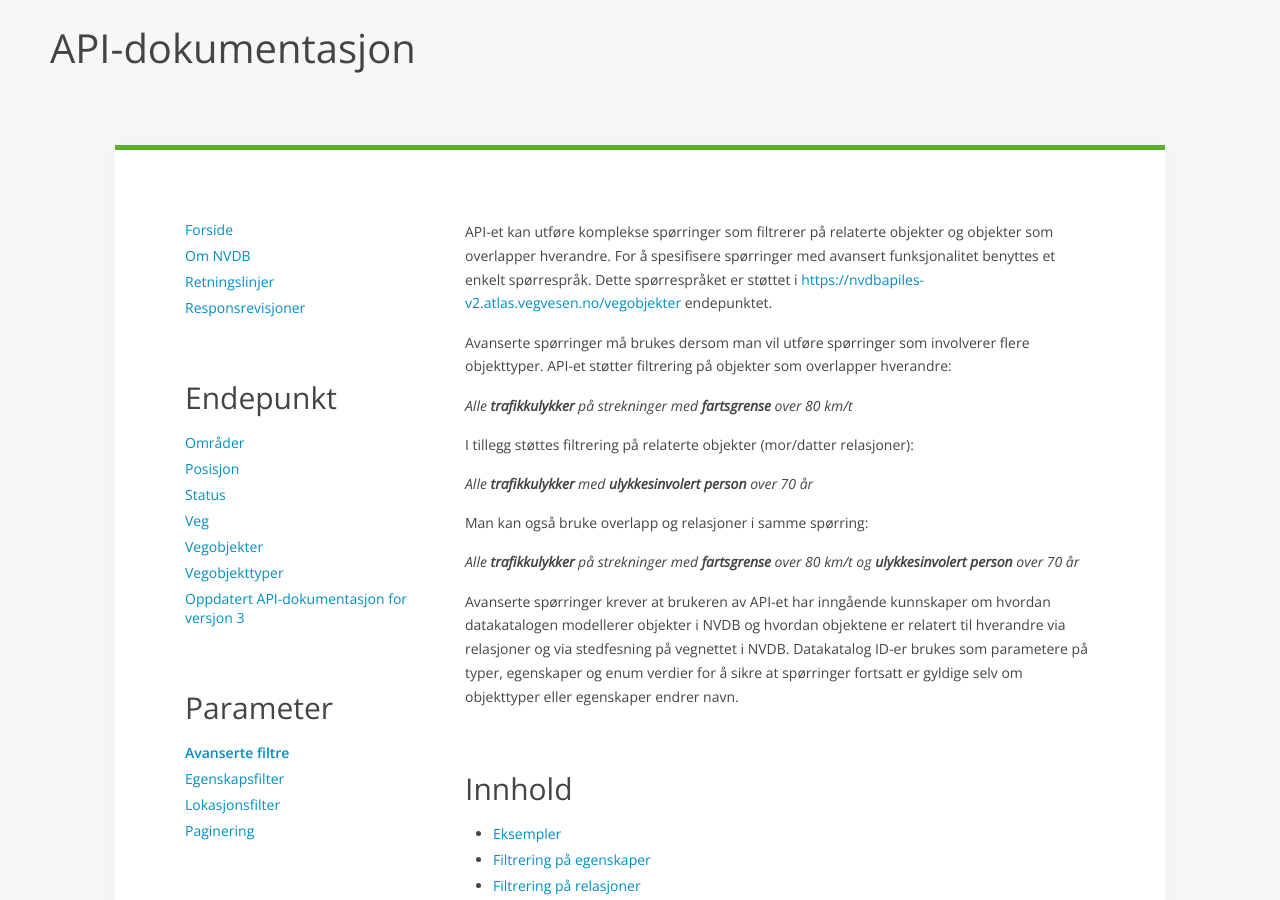
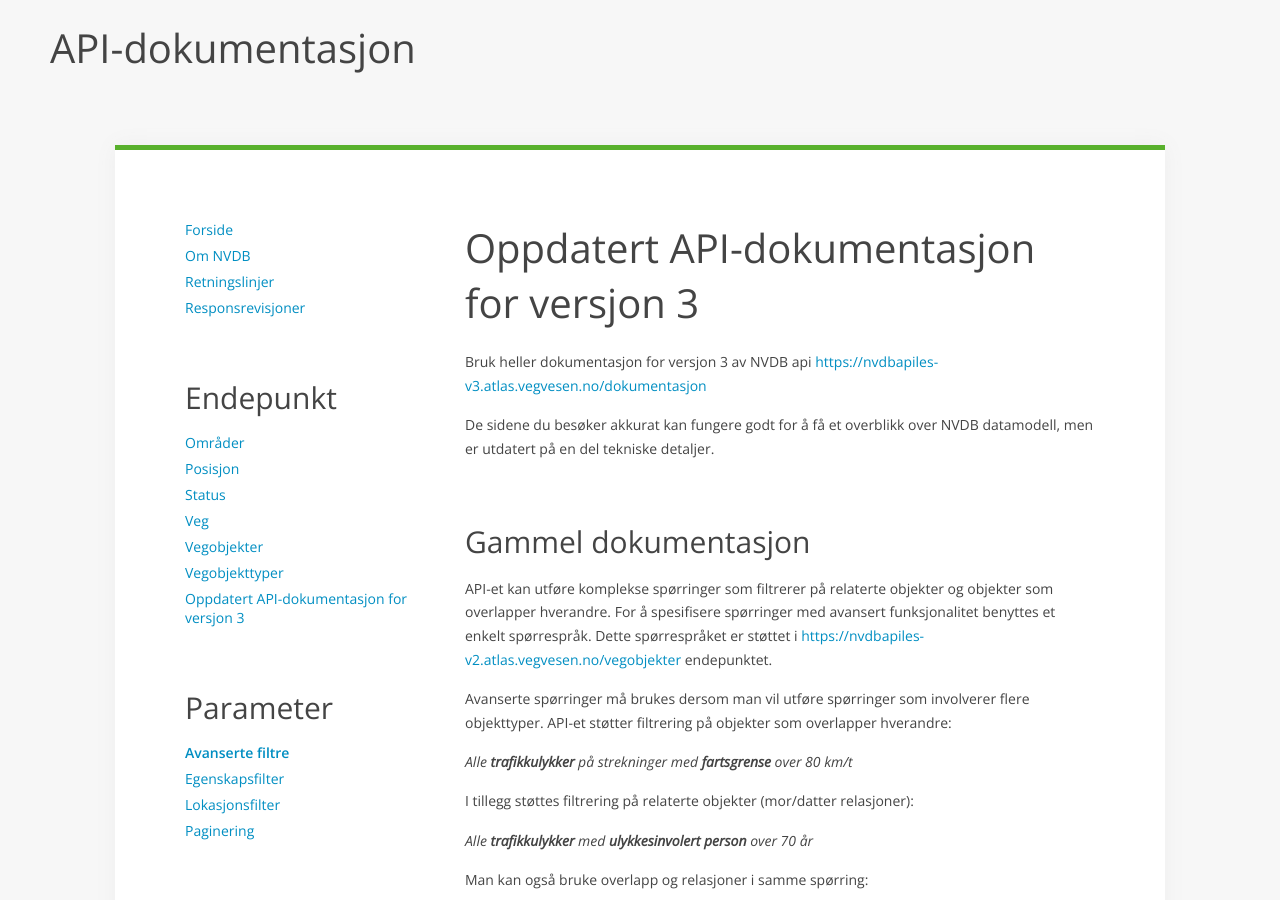
Before and after one commit to nvdb-vegdata/apidokumentasjon, a Jekyll site: the page built from parameter/avansertefilter.md, in a window 1280 px wide and 900 px high. Built offline with Jekyll 4.4.1, drawn with Linux system fonts in a browser that asks for light colours; our own code applies the rules of GitHub Pages for plain Markdown files.

Commit message:
Update avansertefilter.md

```diff
--- a/parameter/avansertefilter.md
+++ b/parameter/avansertefilter.md
@@ -1,6 +1,15 @@
 ---
 title: Avanserte filtre
 ---
+
+# Oppdatert API-dokumentasjon for versjon 3
+Bruk heller dokumentasjon for versjon 3 av NVDB api [https://nvdbapiles-v3.atlas.vegvesen.no/dokumentasjon](https://nvdbapiles-v3.atlas.vegvesen.no/dokumentasjon)
+
+De sidene du besøker akkurat kan fungere godt for å få et overblikk over NVDB datamodell, men er utdatert på en del tekniske detaljer.
+
+## Gammel dokumentasjon
+
+
 API-et kan utføre komplekse spørringer som filtrerer på relaterte objekter og objekter som overlapper hverandre. For å spesifisere spørringer med avansert funksjonalitet benyttes et enkelt spørrespråk. Dette spørrespråket er støttet i [https://nvdbapiles-v2.atlas.vegvesen.no/vegobjekter](#/get/vegobjekter) endepunktet.
 
 Avanserte spørringer må brukes dersom man vil utføre spørringer som involverer flere objekttyper. API-et støtter filtrering på objekter som overlapper hverandre:
```
